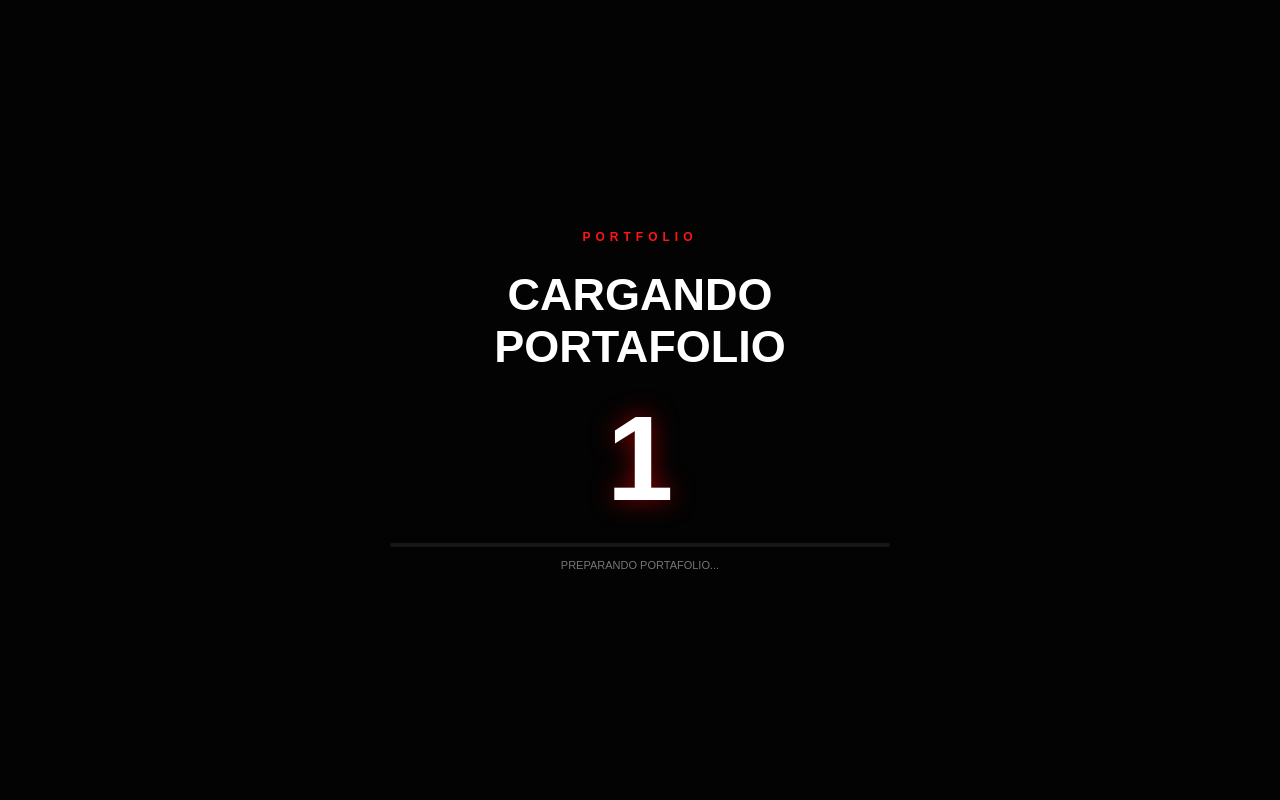
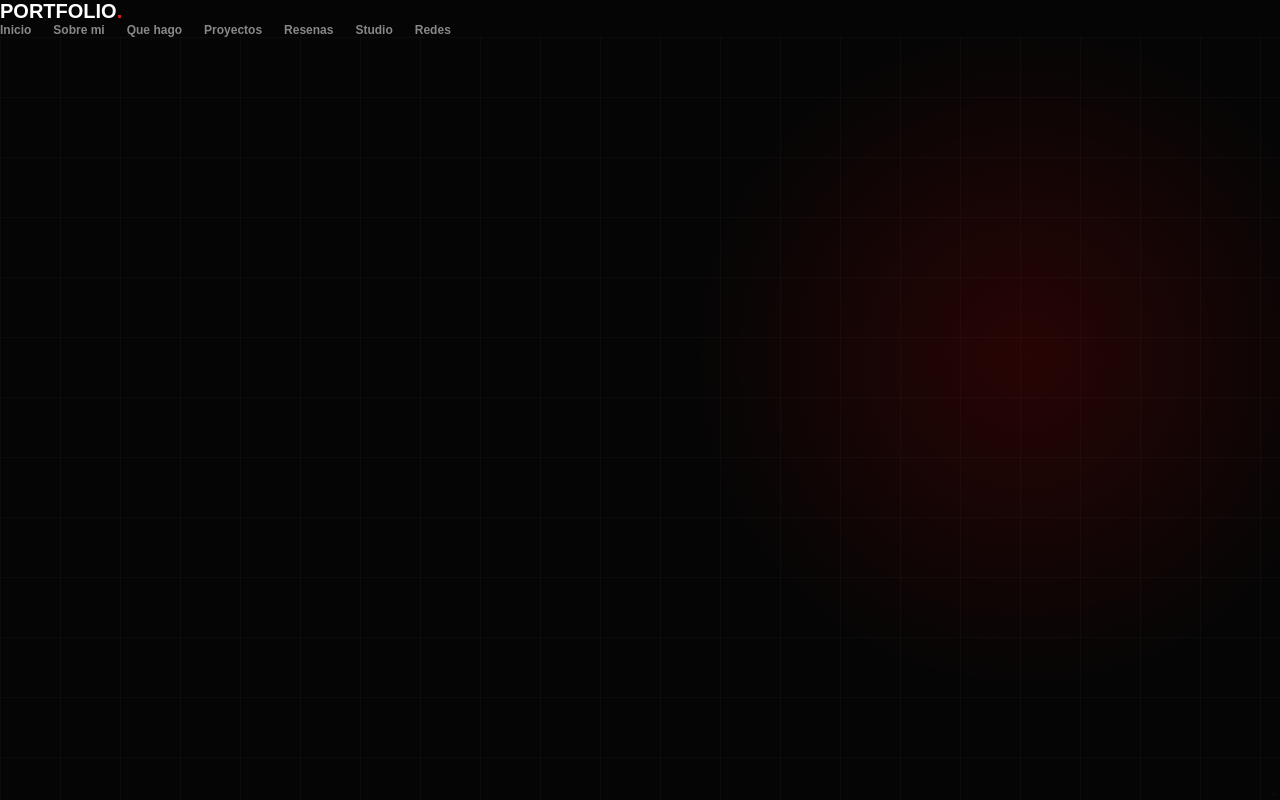
Before and after one commit to SoyCarlos666/Hades, a plain HTML site: page index.html in a window 1280 px wide. Shown: the top 800 px of the page. Drawn offline with Linux system fonts and the light colour scheme.

Commit message:
Update index.html

```diff
--- a/index.html
+++ b/index.html
@@ -10,28 +10,6 @@
 </head>
 
 <body>
-
-  <!-- LOADER -->
-  <div id="loader">
-    <div class="loader-box">
-      <div class="loader-logo">PORTFOLIO</div>
-
-      <h2>Cargando portafolio</h2>
-
-      <div id="loaderNumber">1</div>
-
-      <div class="loader-bar">
-        <div id="loaderBar"></div>
-      </div>
-
-      <p id="loaderText">Preparando portafolio...</p>
-    </div>
-  </div>
-
-
-  <!-- NAVBAR -->
-  <header>
-    <div class="nav">
 
       <div class="logo">
         PORTFOLIO<span>.</span>
```
